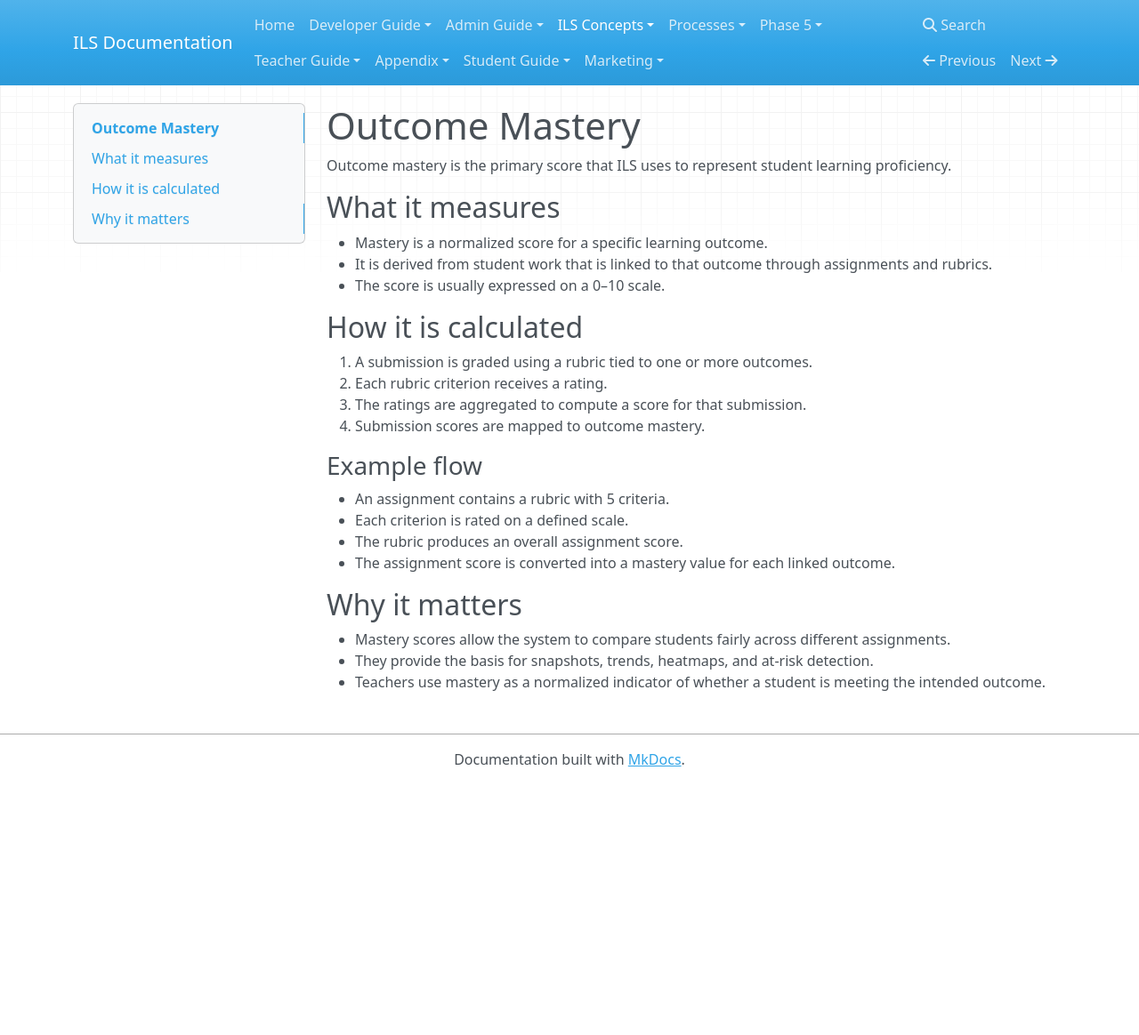
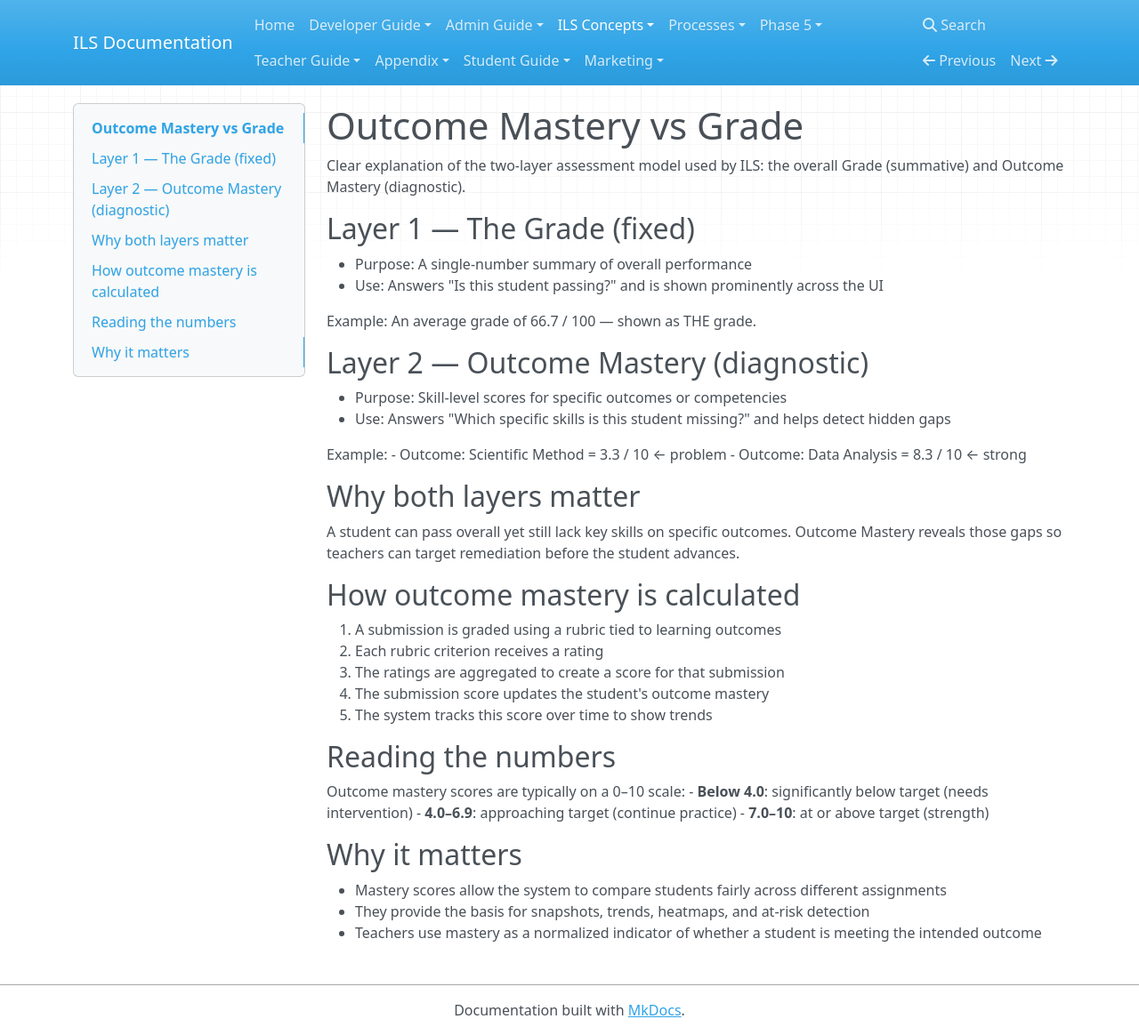
Before and after one commit to Maestrocop/ILS-doc, an MkDocs documentation site: the page built from docs/concepts/outcome-mastery.md, in a window 1280 px wide and 1164 px high. Shown: the whole window at 89% size. Built offline with MkDocs 1.6.1, drawn with Linux system fonts in a browser that asks for light colours; nearby versions of some CDN libraries.

Commit message:
Docs: remove technical implementation details from concepts (outcome-mastery, universal-outcome-model)

```diff
--- a/docs/concepts/outcome-mastery.md
+++ b/docs/concepts/outcome-mastery.md
@@ -1,29 +1,44 @@
-# Outcome Mastery
+# Outcome Mastery vs Grade
 
-Outcome mastery is the primary score that ILS uses to represent student learning proficiency.
+Clear explanation of the two-layer assessment model used by ILS: the overall Grade (summative) and Outcome Mastery (diagnostic).
 
-## What it measures
+## Layer 1 — The Grade (fixed)
 
-- Mastery is a normalized score for a specific learning outcome.
-- It is derived from student work that is linked to that outcome through assignments and rubrics.
-- The score is usually expressed on a 0–10 scale.
+- Purpose: A single-number summary of overall performance
+- Use: Answers "Is this student passing?" and is shown prominently across the UI
 
-## How it is calculated
+Example: An average grade of 66.7 / 100 — shown as THE grade.
 
-1. A submission is graded using a rubric tied to one or more outcomes.
-2. Each rubric criterion receives a rating.
-3. The ratings are aggregated to compute a score for that submission.
-4. Submission scores are mapped to outcome mastery.
+## Layer 2 — Outcome Mastery (diagnostic)
 
-### Example flow
+- Purpose: Skill-level scores for specific outcomes or competencies
+- Use: Answers "Which specific skills is this student missing?" and helps detect hidden gaps
 
-- An assignment contains a rubric with 5 criteria.
-- Each criterion is rated on a defined scale.
-- The rubric produces an overall assignment score.
-- The assignment score is converted into a mastery value for each linked outcome.
+Example:
+- Outcome: Scientific Method = 3.3 / 10 ← problem
+- Outcome: Data Analysis = 8.3 / 10 ← strong
+
+## Why both layers matter
+
+A student can pass overall yet still lack key skills on specific outcomes. Outcome Mastery reveals those gaps so teachers can target remediation before the student advances.
+
+## How outcome mastery is calculated
+
+1. A submission is graded using a rubric tied to learning outcomes
+2. Each rubric criterion receives a rating
+3. The ratings are aggregated to create a score for that submission
+4. The submission score updates the student's outcome mastery
+5. The system tracks this score over time to show trends
+
+## Reading the numbers
+
+Outcome mastery scores are typically on a 0–10 scale:
+- **Below 4.0**: significantly below target (needs intervention)
+- **4.0–6.9**: approaching target (continue practice)
+- **7.0–10**: at or above target (strength)
 
 ## Why it matters
 
-- Mastery scores allow the system to compare students fairly across different assignments.
-- They provide the basis for snapshots, trends, heatmaps, and at-risk detection.
-- Teachers use mastery as a normalized indicator of whether a student is meeting the intended outcome.
+- Mastery scores allow the system to compare students fairly across different assignments
+- They provide the basis for snapshots, trends, heatmaps, and at-risk detection
+- Teachers use mastery as a normalized indicator of whether a student is meeting the intended outcome
```
Also changed, not shown: docs/concepts/universal-outcome-model.md (added, +46 -0 lines).
